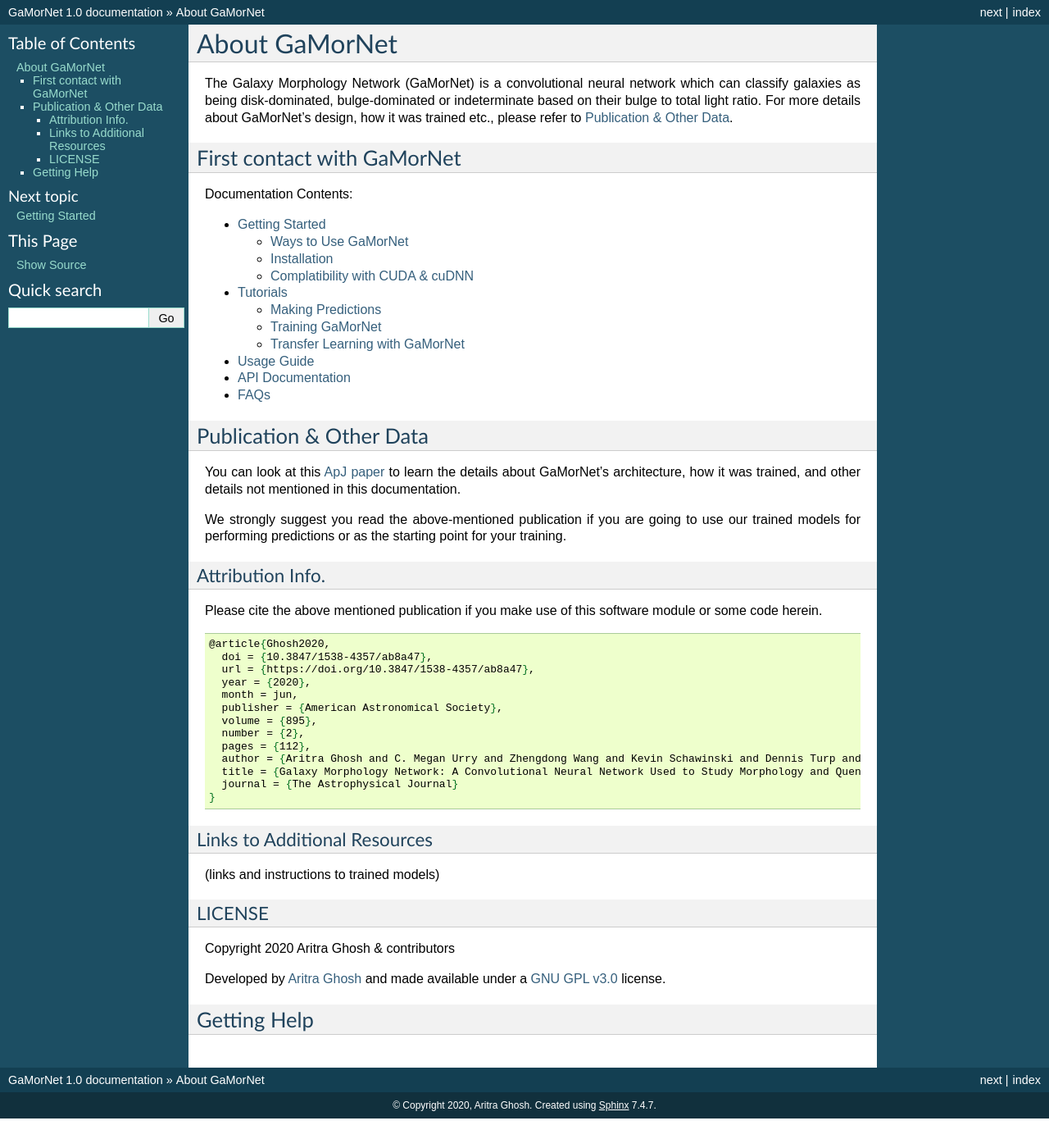
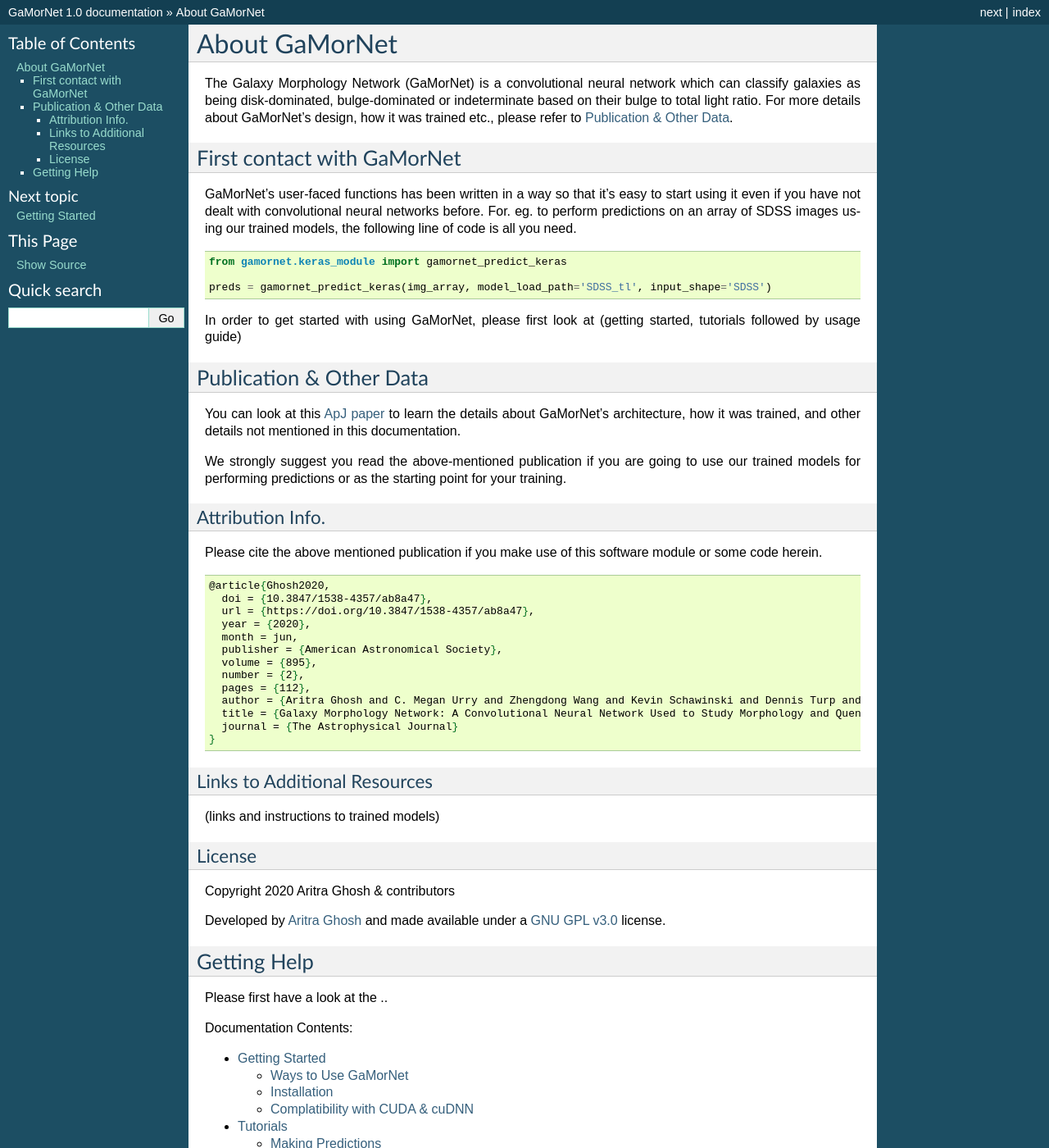
Before and after one commit to aritraghsh09/GaMorNet, a Sphinx documentation site: the page built from docs/source/index.rst, in a window 1280 px wide and 1400 px high. Shown: the whole window at 82% size. Built offline with Sphinx 7.4.7, drawn with Linux system fonts in a browser that asks for light colours; some of the changed text lies outside the part shown.

Commit message:
incremental changes

```diff
--- a/docs/source/index.rst
+++ b/docs/source/index.rst
@@ -11,18 +11,16 @@
 
 First contact with GaMorNet
 ---------------------------
+GaMorNet's user-faced functions has been written in a way so that it's easy to start using it even if you have not dealt with convolutional neural networks before. For. eg. to perform predictions on an array of SDSS images using our trained models, the following line of code is all you need.
+
+.. code-block:: python
+
+   from gamornet.keras_module import gamornet_predict_keras
+
+   preds = gamornet_predict_keras(img_array, model_load_path='SDSS_tl', input_shape='SDSS')
 
 
-
-.. toctree::
-   :maxdepth: 2
-   :caption: Documentation  Contents:
-
-   getting_started
-   tutorials
-   usage_guide
-   api_docs
-   faq
+In order to get started with using GaMorNet, please first look at (getting started, tutorials followed by usage guide)
 
 
 
@@ -60,7 +58,7 @@
 (links and instructions to trained models)
 
 
-LICENSE
+License
 ^^^^^^^^
 Copyright 2020 Aritra Ghosh & contributors
 
@@ -72,3 +70,15 @@
 
 Getting Help
 ------------
+Please first have a look at the ..
+
+
+.. toctree::
+   :maxdepth: 2
+   :caption: Documentation  Contents:
+
+   getting_started
+   tutorials
+   usage_guide
+   api_docs
+   faq
```
